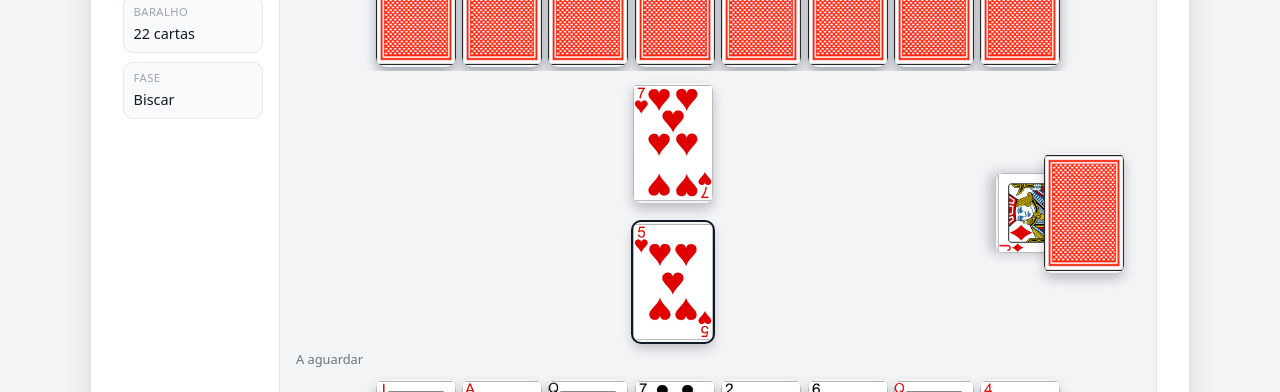
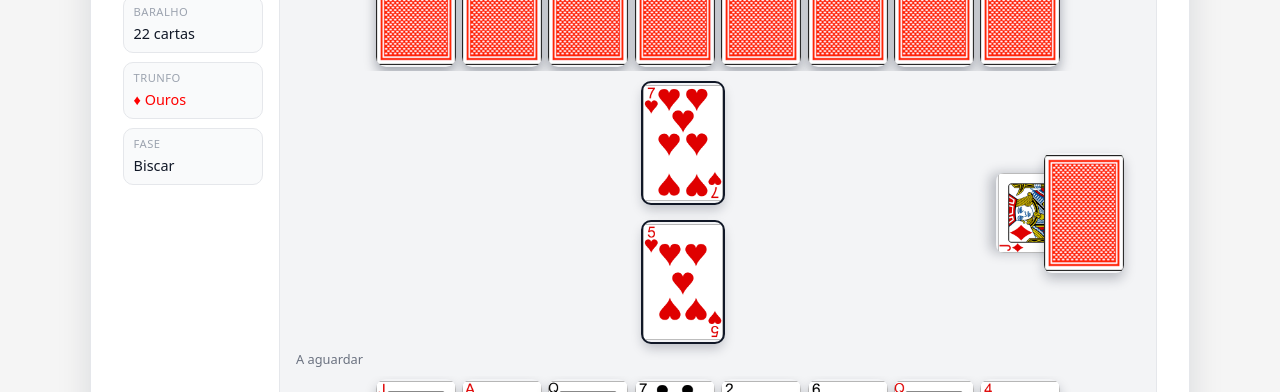
Before and after one commit to LucasPereiraIpLeiria/DAD-TAESProject25-26EADL, a Vue app in the folder frontend/: page /singleplayer/1/1/1 in a window 1280 px wide. Both pictures are taken after a click on the button 372 px from the left and 740 px from the top of the page. Shown: the part 302-694 px from the top of the page. Built offline with nearby package versions, Linux system fonts and the light colour scheme.

Commit message:
SCRUM-59 finished UI improvement

```diff
--- a/frontend/src/components/bisca/BiscaGameBoard.vue
+++ b/frontend/src/components/bisca/BiscaGameBoard.vue
@@ -170,9 +170,9 @@ watch(
         <div class="table-slot" id="table-bot-slot">
           <img v-if="bisca.tableCards.bot && showBotCard" :src="getCardImageUrl(bisca.tableCards.bot)"
             :alt="`Carta do bot ${bisca.tableCards.bot.suit} ${bisca.displayRank(bisca.tableCards.bot.rank)}`"
-            class="table-card-image">
+            class="table-card-image table-card-image--bot">
           <span v-else class="table-card table-card--empty">
-            —
+
           </span>
         </div>
 
@@ -182,7 +182,7 @@ watch(
             :alt="`Tua carta ${bisca.tableCards.player.suit} ${bisca.displayRank(bisca.tableCards.player.rank)}`"
             class="table-card-image table-card-image--you">
           <span v-else class="table-card table-card--empty">
-            —
+
           </span>
         </div>
       </div>
@@ -191,10 +191,10 @@ watch(
       <div class="side-info">
         <div class="deck-stack">
           <!-- Trunfo por baixo, deitado -->
-          <img v-if="bisca.trumpCard" :src="getCardImageUrl(bisca.trumpCard)" alt="Carta de trunfo" class="trump-image">
+          <img v-if="bisca.trumpCard" v-show="bisca.stock.length > 0" :src="getCardImageUrl(bisca.trumpCard)" alt="Carta de trunfo" class="trump-image">
 
           <!-- Deck cover por cima -->
-          <img v-if="deckBackImageUrl" :src="deckBackImageUrl" alt="Monte de cartas" class="deck-image">
+          <img v-if="deckBackImageUrl" v-show="bisca.stock.length > 0" :src="deckBackImageUrl" alt="Monte de cartas" class="deck-image">
         </div>
       </div>
     </div>
@@ -263,7 +263,7 @@ watch(
   align-items: center;
   gap: 1.2rem;
   justify-self: center;
-  transform: translateX(25px);
+  transform: translateX(35px);
 }
 
 .table-slot {
@@ -285,7 +285,8 @@ watch(
   object-fit: contain;
 }
 
-.table-card-image--you {
+.table-card-image--you,
+.table-card-image--bot {
   outline: 2px solid #111827;
 }
 
--- a/frontend/src/components/bisca/BiscaGameInfo.vue
+++ b/frontend/src/components/bisca/BiscaGameInfo.vue
@@ -11,21 +11,30 @@ const props = defineProps({
     required: true,
   },
 })
+
+const suitColor = {
+  '♥': 'red',
+  '♦': 'red',
+  '♠': 'black',
+  '♣': 'black',
+}
+
+const suitName = {
+  '♥': 'Copas',
+  '♦': 'Ouros',
+  '♠': 'Espadas',
+  '♣': 'Paus',
+}
+
 </script>
 
 <template>
   <section class="info-grid">
-    <InfoBlock
-      v-if="gametype === 'match'"
-      label="Game"
-    >
+    <InfoBlock v-if="gametype === 'match'" label="Game">
       {{ bisca.currentGameNumber }}
     </InfoBlock>
 
-    <InfoBlock
-      v-if="gametype === 'match'"
-      label="Marks"
-    >
+    <InfoBlock v-if="gametype === 'match'" label="Marks">
       {{ bisca.playerMarks }} — {{ bisca.botMarks }}
     </InfoBlock>
 
@@ -35,6 +44,18 @@ const props = defineProps({
 
     <InfoBlock label="Baralho">
       {{ bisca.stock.length }} cartas
+    </InfoBlock>
+
+    <InfoBlock label="Trunfo">
+      <span v-if="bisca.trumpCard" :style="{
+        color: suitColor[bisca.trumpCard.suit],
+      }">
+
+        {{ bisca.trumpCard.suit }} {{ suitName[bisca.trumpCard.suit] }}
+
+      </span>
+
+      <span v-else>—</span>
     </InfoBlock>
 
     <InfoBlock label="Fase">
```
Also changed, not shown: 1 other file (tests, documents, lock files or other folders).
